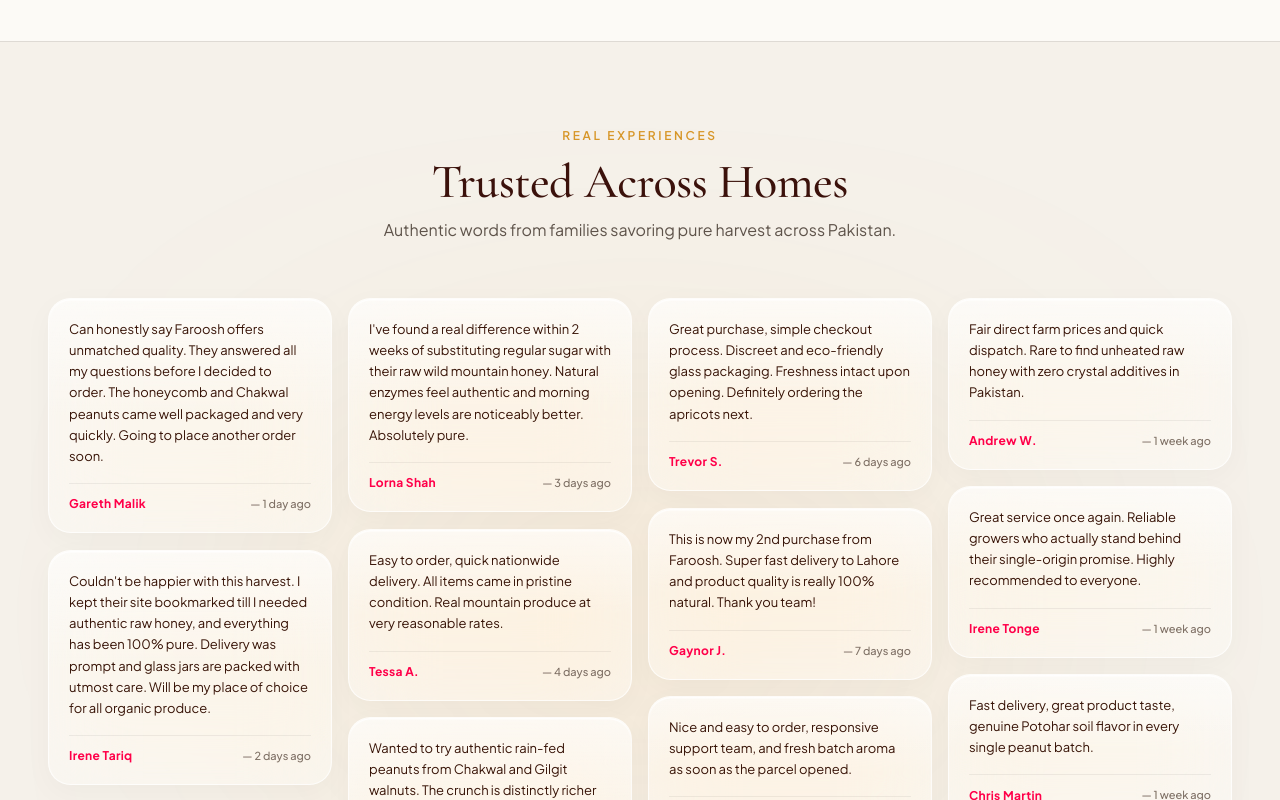
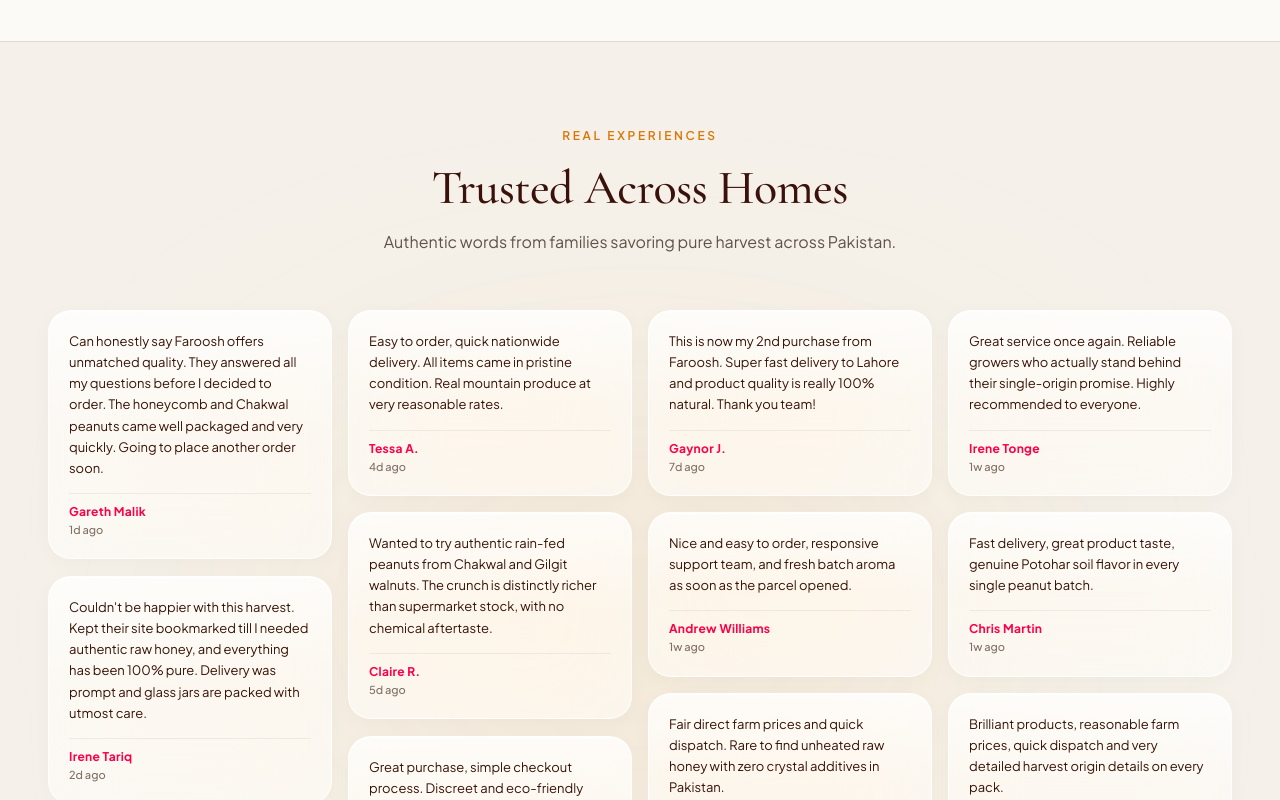
Before and after one commit to Haris903/faroosh, a Next.js app: page /home in a window 1280 px wide. Shown: the part 5140-5940 px from the top of the page. Built offline with nearby package versions, Linux system fonts and the light colour scheme.

Commit message:
Updated faroosh reviews section

```diff
--- a/app/home/page.js
+++ b/app/home/page.js
@@ -1371,135 +1371,137 @@
           </div>
         </section>
 
-        {/* ========================================================= */}
-        {/* 9. CUSTOMER REVIEWS SECTION                               */}
-        {/* ========================================================= */}
-     <section className="f-sec f-border relative overflow-hidden border-b border-t px-5 py-14 md:px-12 md:py-20">
+{/* ========================================================= */}
+        {/* 9. CUSTOMER REVIEWS SECTION (Mobile 2-Column Glass Wall)  */}
+        {/* ========================================================= */}
+        <section className="f-sec f-border relative overflow-hidden border-b border-t px-3.5 sm:px-6 md:px-12 py-12 md:py-20 font-jakarta selection:bg-amber-500 selection:text-white">
           {/* Subtle Ambient Glow Behind Wall */}
           <div className="absolute top-1/2 left-1/2 -translate-x-1/2 -translate-y-1/2 w-[700px] h-[350px] bg-amber-500/10 rounded-full blur-[140px] pointer-events-none" />
 
           <div className="mx-auto max-w-[1500px] relative z-10">
             {/* Section Header */}
-            <div className="text-center max-w-2xl mx-auto mb-14">
-              <span className="eyebrow f-accent">Real Experiences</span>
-              <h2 className="f-display mt-3 text-4xl font-normal md:text-5xl text-[#3B110B]">
+            <div className="text-center max-w-2xl mx-auto mb-10 sm:mb-14 px-2">
+              <span className="eyebrow text-[#D97706] text-[0.7rem] sm:text-xs font-bold tracking-[0.25em] uppercase">
+                Real Experiences
+              </span>
+              <h2 className="f-display mt-2.5 sm:mt-3 text-3xl sm:text-4xl md:text-5xl font-normal text-[#3B110B] leading-tight">
                 Trusted Across Homes
               </h2>
-              <p className="f-muted mt-3 text-sm md:text-base font-normal">
+              <p className="f-muted mt-2 sm:mt-3 text-xs sm:text-sm md:text-base font-normal">
                 Authentic words from families savoring pure harvest across Pakistan.
               </p>
             </div>
 
-            {/* Dynamic Masonry Columns Wall (iPhone Glass Message Boxes) */}
-            <div className="columns-1 sm:columns-2 lg:columns-4 gap-4 space-y-4">
+            {/* Staggered Dual-Column Mobile & 4-Column Desktop Glass Wall */}
+            <div className="columns-2 lg:columns-4 gap-2.5 sm:gap-4 space-y-2.5 sm:space-y-4">
               {[
                 {
                   quote: "Can honestly say Faroosh offers unmatched quality. They answered all my questions before I decided to order. The honeycomb and Chakwal peanuts came well packaged and very quickly. Going to place another order soon.",
                   author: "Gareth Malik",
-                  time: "1 day ago",
+                  time: "1d ago",
                 },
                 {
-                  quote: "Couldn't be happier with this harvest. I kept their site bookmarked till I needed authentic raw honey, and everything has been 100% pure. Delivery was prompt and glass jars are packed with utmost care. Will be my place of choice for all organic produce.",
+                  quote: "Couldn't be happier with this harvest. Kept their site bookmarked till I needed authentic raw honey, and everything has been 100% pure. Delivery was prompt and glass jars are packed with utmost care.",
                   author: "Irene Tariq",
-                  time: "2 days ago",
+                  time: "2d ago",
                 },
                 {
-                  quote: "I've found a real difference within 2 weeks of substituting regular sugar with their raw wild mountain honey. Natural enzymes feel authentic and morning energy levels are noticeably better. Absolutely pure.",
+                  quote: "Real difference within 2 weeks of substituting sugar with their wild mountain honey. Natural enzymes feel authentic and morning energy levels are noticeably better. Absolutely pure.",
                   author: "Lorna Shah",
-                  time: "3 days ago",
+                  time: "3d ago",
                 },
                 {
                   quote: "Easy to order, quick nationwide delivery. All items came in pristine condition. Real mountain produce at very reasonable rates.",
                   author: "Tessa A.",
-                  time: "4 days ago",
+                  time: "4d ago",
                 },
                 {
-                  quote: "Wanted to try authentic rain-fed peanuts from Chakwal and Gilgit walnuts. The crunch is distinctly richer than supermarket stock, with no chemical aftertaste. Truly impressed by the generational craft.",
+                  quote: "Wanted to try authentic rain-fed peanuts from Chakwal and Gilgit walnuts. The crunch is distinctly richer than supermarket stock, with no chemical aftertaste.",
                   author: "Claire R.",
-                  time: "5 days ago",
+                  time: "5d ago",
                 },
                 {
-                  quote: "Great purchase, simple checkout process. Discreet and eco-friendly glass packaging. Freshness intact upon opening. Definitely ordering the apricots next.",
+                  quote: "Great purchase, simple checkout process. Discreet and eco-friendly glass packaging. Freshness intact upon opening. Definitely ordering apricots next.",
                   author: "Trevor S.",
-                  time: "6 days ago",
+                  time: "6d ago",
                 },
                 {
                   quote: "This is now my 2nd purchase from Faroosh. Super fast delivery to Lahore and product quality is really 100% natural. Thank you team!",
                   author: "Gaynor J.",
-                  time: "7 days ago",
+                  time: "7d ago",
                 },
                 {
                   quote: "Nice and easy to order, responsive support team, and fresh batch aroma as soon as the parcel opened.",
                   author: "Andrew Williams",
-                  time: "1 week ago",
+                  time: "1w ago",
                 },
                 {
                   quote: "Fair direct farm prices and quick dispatch. Rare to find unheated raw honey with zero crystal additives in Pakistan.",
                   author: "Andrew W.",
-                  time: "1 week ago",
+                  time: "1w ago",
                 },
                 {
                   quote: "Great service once again. Reliable growers who actually stand behind their single-origin promise. Highly recommended to everyone.",
                   author: "Irene Tonge",
-                  time: "1 week ago",
+                  time: "1w ago",
                 },
                 {
                   quote: "Fast delivery, great product taste, genuine Potohar soil flavor in every single peanut batch.",
                   author: "Chris Martin",
-                  time: "1 week ago",
+                  time: "1w ago",
                 },
                 {
                   quote: "Brilliant products, reasonable farm prices, quick dispatch and very detailed harvest origin details on every pack.",
                   author: "Rich Wilson",
-                  time: "1 week ago",
+                  time: "1w ago",
                 },
               ].map((rev, idx) => (
                 <motion.div
                   key={idx}
-                  initial={{ opacity: 0, y: 16 }}
+                  initial={{ opacity: 0, y: 14 }}
                   whileInView={{ opacity: 1, y: 0 }}
-                  viewport={{ once: true, amount: 0.1 }}
+                  viewport={{ once: true, amount: 0.08 }}
                   transition={{
-                    duration: 0.35,
-                    delay: (idx % 4) * 0.04,
+                    duration: 0.3,
+                    delay: (idx % 4) * 0.03,
                     ease: "easeOut",
                   }}
-                  whileHover={{ y: -5 }}
+                  whileHover={{ y: -4 }}
                   style={{
-                    willChange: "transform, opacity, box-shadow",
+                    willChange: "transform, opacity",
                     backfaceVisibility: "hidden",
                     WebkitFontSmoothing: "subpixel-antialiased",
                   }}
-                  className="relative overflow-hidden break-inside-avoid transform-gpu rounded-[1.4rem] bg-white/40 hover:bg-white/65 backdrop-blur-2xl saturate-[180%] p-5 border border-white/70 hover:border-amber-400/40 shadow-[0_8px_30px_rgba(0,0,0,0.03),inset_0_1.5px_1px_rgba(255,255,255,0.85)] hover:shadow-[-12px_18px_35px_-6px_rgba(225,29,72,0.18),12px_18px_35px_-6px_rgba(217,119,6,0.2)] transition-all duration-300 flex flex-col justify-between group cursor-default"
+                  className="relative overflow-hidden break-inside-avoid transform-gpu rounded-xl sm:rounded-[1.4rem] bg-white/55 hover:bg-white/80 backdrop-blur-2xl saturate-[180%] p-3 sm:p-4 md:p-5 border border-white/80 hover:border-amber-400/50 shadow-[0_4px_20px_rgba(0,0,0,0.03),inset_0_1px_1px_rgba(255,255,255,0.9)] hover:shadow-[-8px_14px_30px_-6px_rgba(225,29,72,0.15),8px_14px_30px_-6px_rgba(217,119,6,0.18)] transition-all duration-200 flex flex-col justify-between group cursor-default"
                 >
                   {/* iPhone Specular Glass Glare */}
-                  <div className="absolute inset-0 bg-gradient-to-b from-white/50 via-transparent to-transparent pointer-events-none rounded-[1.4rem]" />
+                  <div className="absolute inset-0 bg-gradient-to-b from-white/60 via-transparent to-transparent pointer-events-none rounded-xl sm:rounded-[1.4rem]" />
 
                   {/* Review Text */}
-                  <p className="relative z-10 text-[13px] leading-relaxed text-[#2A160F] font-normal tracking-normal select-none">
+                  <p className="relative z-10 text-[11px] sm:text-[12.5px] md:text-[13px] leading-snug sm:leading-relaxed text-[#2A160F] font-normal tracking-normal select-none">
                     {rev.quote}
                   </p>
 
                   {/* Author Line */}
-                  <div className="relative z-10 mt-4 pt-3 border-t border-black/[0.06] flex items-center justify-between">
-                    <span className="text-xs font-bold text-[#E11D48] tracking-wide group-hover:text-[#B91C1C] transition-colors">
+                  <div className="relative z-10 mt-2.5 pt-2 sm:mt-3.5 sm:pt-2.5 border-t border-black/[0.06] flex flex-col xs:flex-row xs:items-center justify-between gap-0.5">
+                    <span className="text-[10px] sm:text-xs font-bold text-[#E11D48] tracking-tight sm:tracking-wide group-hover:text-[#B91C1C] transition-colors truncate">
                       {rev.author}
                     </span>
-                    <span className="text-[11px] font-medium text-stone-500">
-                      — {rev.time}
+                    <span className="text-[9px] sm:text-[11px] font-medium text-stone-500 whitespace-nowrap">
+                      {rev.time}
                     </span>
                   </div>
                 </motion.div>
               ))}
             </div>
 
-            {/* Bottom Button */}
-            <div className="mt-12 flex justify-center">
+            {/* Bottom Action Button */}
+            <div className="mt-8 sm:mt-12 flex justify-center">
               <motion.a
                 href="#contact"
                 whileHover={{ y: -2 }}
                 whileTap={{ y: 0 }}
-                className="inline-flex items-center gap-2 rounded-full border border-stone-300 bg-white/90 px-8 py-3.5 text-xs font-bold tracking-[0.2em] uppercase text-[#3B110B] shadow-sm hover:border-[#D97706] hover:text-[#D97706] hover:shadow-md transition-colors touch-manipulation cursor-pointer"
+                className="inline-flex items-center gap-2 rounded-full border border-stone-300 bg-white/90 px-6 sm:px-8 py-3 sm:py-3.5 text-[10.5px] sm:text-xs font-bold tracking-[0.2em] uppercase text-[#3B110B] shadow-sm hover:border-[#D97706] hover:text-[#D97706] hover:shadow-md transition-colors touch-manipulation cursor-pointer font-jakarta"
               >
                 <span>Write Your Own Review</span>
               </motion.a>
```
